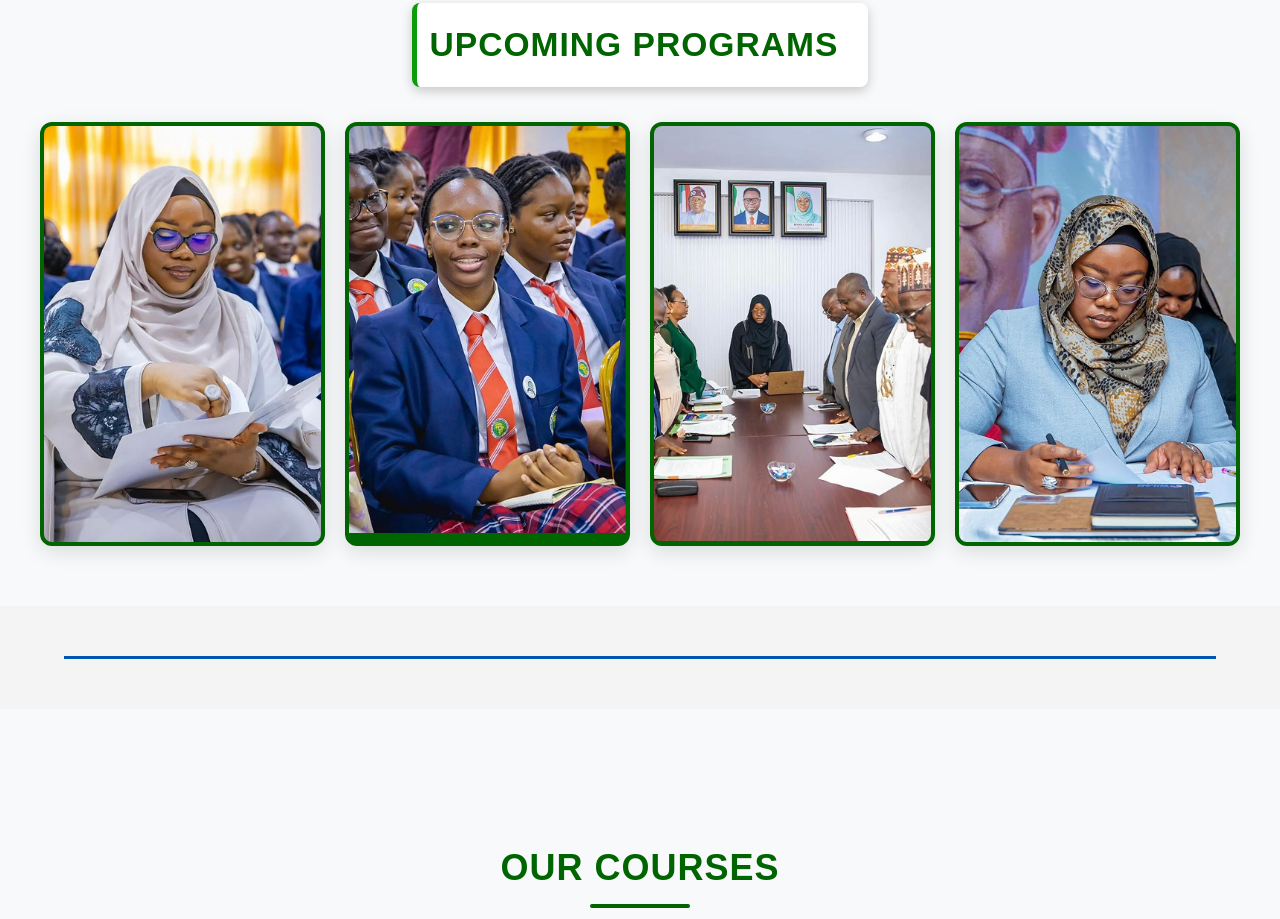
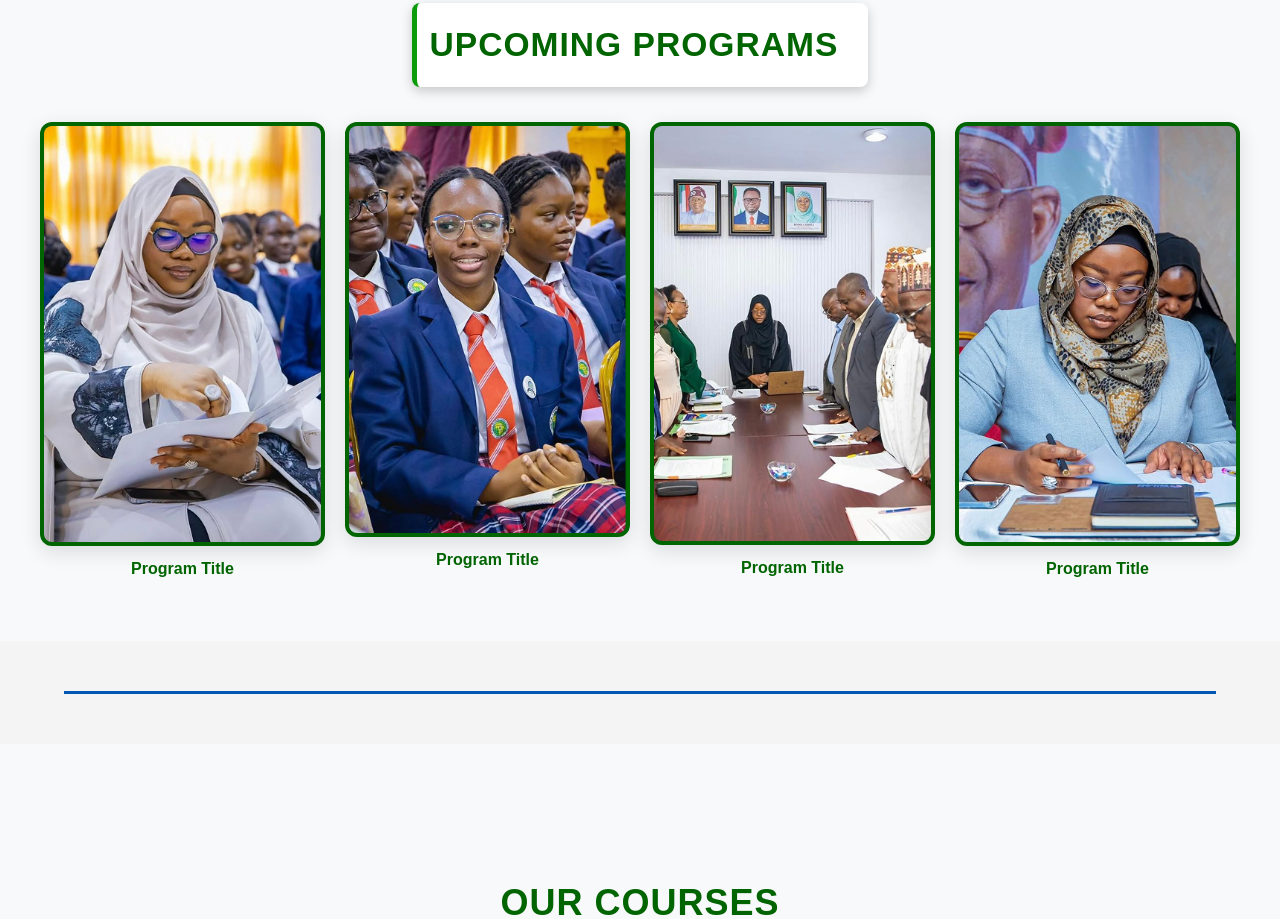
Before and after one commit to Balami7/cltc17, a Next.js app: page / in a window 1280 px wide. Shown: the part 2080-2999 px from the top of the page. Built offline with nearby package versions, Linux system fonts and the light colour scheme; some icons are missing.

Commit message:
added title to each upcoming program cards

```diff
--- a/components/UpcomingPrograms.tsx
+++ b/components/UpcomingPrograms.tsx
@@ -1,10 +1,10 @@
-type ProgramItem = { id: string | number; imageUrl: string; alt: string };
+type ProgramItem = { id: string | number; imageUrl: string; alt: string; title?: string };
 
 const FALLBACK = [
-  { id: "p1", imageUrl: "/image 41.png", alt: "Youths in classroom or training session" },
-  { id: "p2", imageUrl: "/image 42.png", alt: "Students in uniform reading documents" },
-  { id: "p3", imageUrl: "/image 43.png", alt: "Meeting or boardroom discussion" },
-  { id: "p4", imageUrl: "/image 44.png", alt: "Director or official signing documents" },
+  { id: "p1", imageUrl: "/image 41.png", alt: "Youths in classroom or training session", title: "Program Title" },
+  { id: "p2", imageUrl: "/image 42.png", alt: "Students in uniform reading documents", title: "Program Title" },
+  { id: "p3", imageUrl: "/image 43.png", alt: "Meeting or boardroom discussion", title: "Program Title" },
+  { id: "p4", imageUrl: "/image 44.png", alt: "Director or official signing documents", title: "Program Title" },
 ];
 
 interface Props {
@@ -20,8 +20,11 @@ export default function UpcomingPrograms({ programs }: Props) {
 
       <div className="programs-grid">
         {items.map((item) => (
-          <div key={item.id} className="program-item">
-            <img src={item.imageUrl} alt={item.alt} />
+          <div key={item.id} className="program-wrapper">
+            <div className="program-item">
+              <img src={item.imageUrl} alt={item.alt} />
+            </div>
+            <h3 className="program-title">{item.title ?? "Program Title"}</h3>
           </div>
         ))}
       </div>
--- a/styles/programs.css
+++ b/styles/programs.css
@@ -23,6 +23,19 @@
   gap: 20px;
   max-width: 1400px;
   margin: 0 auto;
+}
+
+.program-wrapper {
+  display: flex;
+  flex-direction: column;
+}
+
+.program-title {
+  margin-top: 10px;
+  font-size: 16px;
+  font-weight: 600;
+  color: #006400;
+  text-align: center;
 }
 
 .program-item {
```
